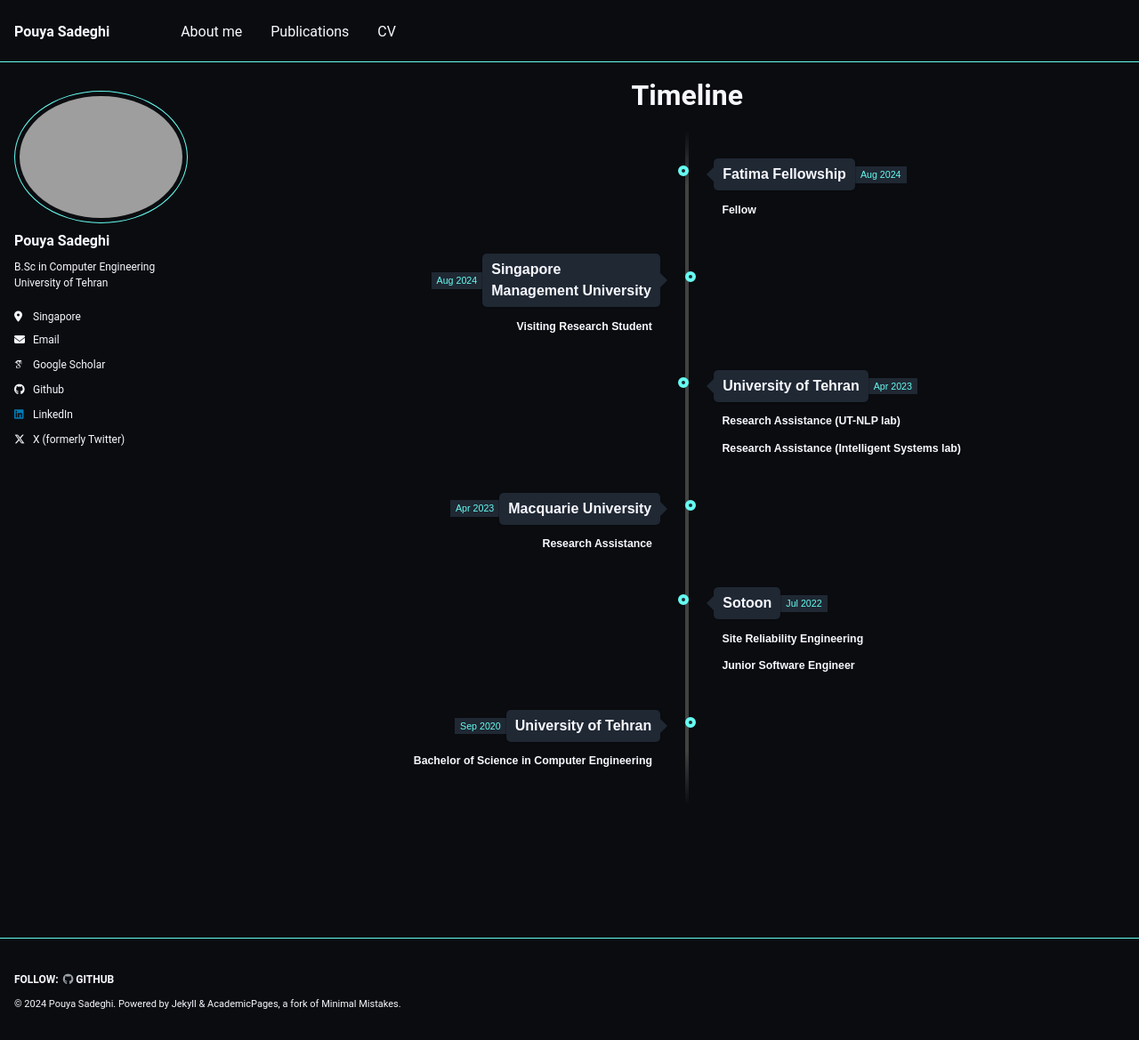
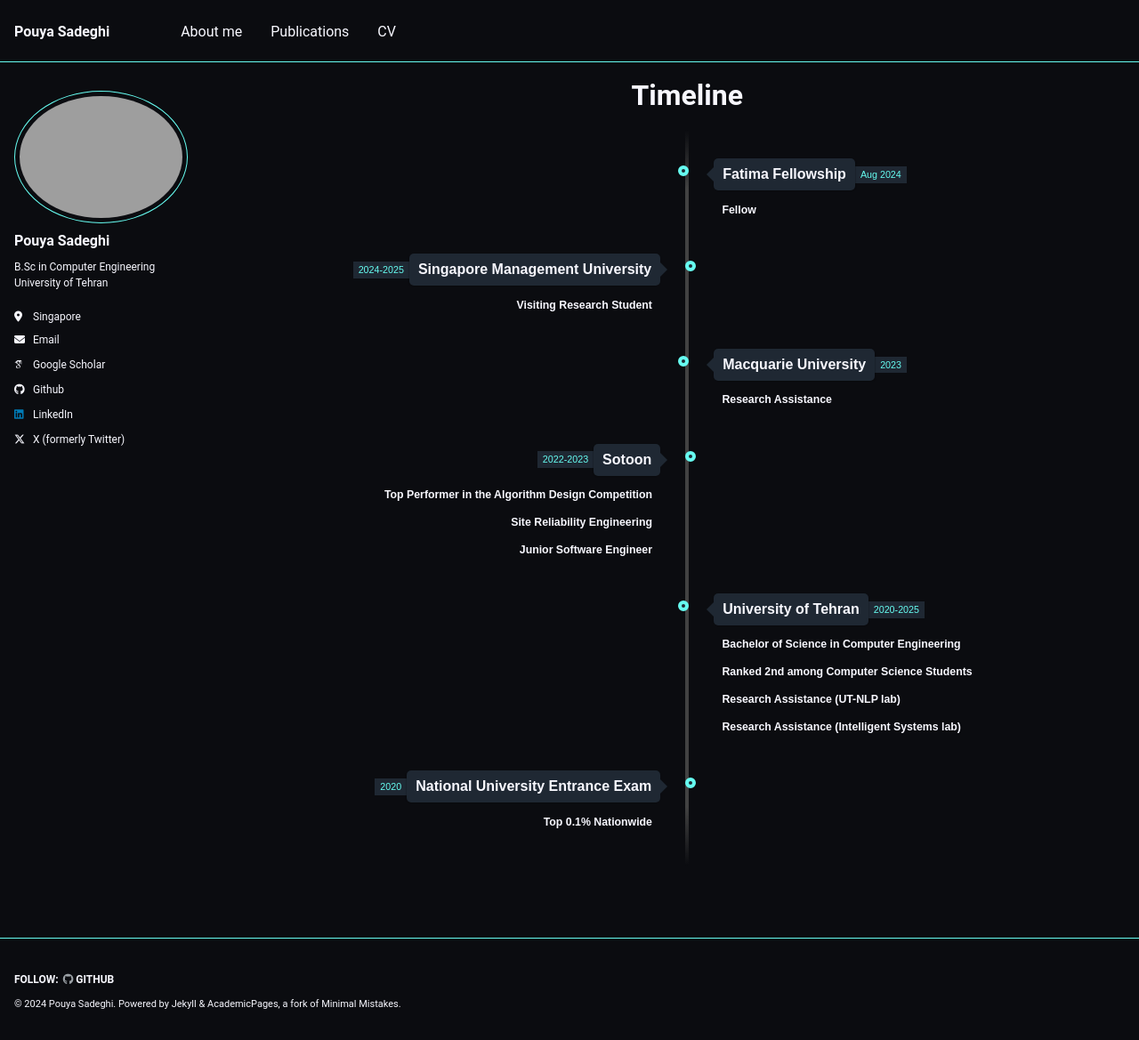
Before and after one commit to Ipouyall/Ipouyall.github.io, a Jekyll site: the page built from _pages/timeline.html, in a window 1280 px wide and 1169 px high. Shown: the whole window at 89% size. Built offline with Jekyll 4.4.1, drawn with Linux system fonts in a browser that asks for light colours; some web fonts are replaced.

Commit message:
Update the timeline contents.

```diff
--- a/_pages/timeline.html
+++ b/_pages/timeline.html
@@ -100,7 +100,7 @@ author_profile: true
     }
 
     .flag {
-      max-width: 200px;
+      max-width: 300px;
       position: relative;
       display: inline-block;
       background: #1f2833;
@@ -172,7 +172,7 @@ author_profile: true
     .time-wrapper {
       display: inline;
       line-height: 1em;
-      font-size: 0.66666em;
+      font-size: 0.67em;
       color: #66fcf1;
       /* Success color for time */
       vertical-align: middle;
@@ -210,7 +210,7 @@ author_profile: true
       margin: 1em 0.75em 0 0;
       font-size: 0.7em;
       line-height: 1.3em;
-      color: #f8f8ff;
+      color: #d2dde3;
       /* Light text color */
       display: none;
     }
@@ -362,11 +362,41 @@ author_profile: true
           <div class="flag-wrapper">
             <span class="flag">Singapore Management University</span>
             <span class="hover-text">Click for more</span>
-            <span class="time-wrapper"><span class="time">Aug 2024</span></span>
+            <span class="time-wrapper"><span class="time">2024-2025</span></span>
           </div>
           <div class="desc">Visiting Research Student</div>
-          <div class="detail">Working on Formal Methods for Safe and Trustworthy Probabilistic Systems under the
+          <div class="detail">[Aug 2024 - Present] Working on Formal Methods for Safe and Trustworthy Probabilistic Systems under the
             supervision of <a href="https://djordjezikelic.github.io" target="_blank">Prof. Djordje Zikelic</a>.</div>
+        </div>
+      </li>
+
+      <li>
+        <div class="direction-r">
+          <div class="flag-wrapper">
+            <span class="flag">Macquarie University</span>
+            <span class="hover-text">Click for more</span>
+            <span class="time-wrapper"><span class="time">2023</span></span>
+          </div>
+          <div class="desc">Research Assistance</div>
+          <div class="detail">[Apr 2023 - Oct 2023] At the DataScience lab, under the supervision of <a
+              href="https://researchers.mq.edu.au/en/persons/amin-beheshti" target="_blank">Prof. Amin Beheshti</a>.
+          </div>
+        </div>
+      </li>
+
+      <li>
+        <div class="direction-l">
+          <div class="flag-wrapper">
+            <span class="flag">Sotoon</span>
+            <span class="hover-text">Click for more</span>
+            <span class="time-wrapper"><span class="time">2022-2023</span></span>
+          </div>
+          <div class="desc">Top Performer in the Algorithm Design Competition</div>
+          <div class="detail">[Apr 2022] Ranked among the top participants in an algorithm design competition, organized as part of the entry process for Sotoon, leading to my selection as one of the top performers.</div>
+          <div class="desc">Site Reliability Engineering</div>
+          <div class="detail">[Jul 2022 - Sep 2022] Site Reliability Engineering Intern at Cloud Computing department.</div>
+          <div class="desc">Junior Software Engineer</div>
+          <div class="detail">[Sep 2022 - Mar 2023] Junior Software Engineer at Artificial Intelligence department.</div>
         </div>
       </li>
 
@@ -375,8 +405,12 @@ author_profile: true
           <div class="flag-wrapper">
             <span class="flag">University of Tehran</span>
             <span class="hover-text">Click for more</span>
-            <span class="time-wrapper"><span class="time">Apr 2023</span></span>
+            <span class="time-wrapper"><span class="time">2020-2025</span></span>
           </div>
+          <div class="desc">Bachelor of Science in Computer Engineering</div>
+          <div class="detail">[2020-2025] Started undergraduate studies in Computer Engineering.</div>
+          <div class="desc">Ranked 2nd among Computer Science Students</div>
+          <div class="detail">[second year] Ranked 2nd among 110 Computer Engineering students of EECE Department with GPA 19.45.</div>
           <div class="desc">Research Assistance (UT-NLP lab)</div>
           <div class="detail">[Apr 2023 - Present] Under the supervision of <a href="https://yyaghoobzadeh.github.io"
               target="_blank">Prof. Yadollah Yaghoobzadeh</a>.</div>
@@ -390,42 +424,12 @@ author_profile: true
       <li>
     <div class="direction-l">
       <div class="flag-wrapper">
-            <span class="flag">Macquarie University</span>
+        <span class="flag">National University Entrance Exam</span>
         <span class="hover-text">Click for more</span>
-            <span class="time-wrapper"><span class="time">Apr 2023</span></span>
+        <span class="time-wrapper"><span class="time">2020</span></span>
       </div>
-          <div class="desc">Research Assistance</div>
-          <div class="detail">At the DataScience lab, under the supervision of <a
-              href="https://researchers.mq.edu.au/en/persons/amin-beheshti" target="_blank">Prof. Amin Beheshti</a>.
-          </div>
-        </div>
-      </li>
-
-      <li>
-        <div class="direction-r">
-          <div class="flag-wrapper">
-            <span class="flag">Sotoon</span>
-            <span class="hover-text">Click for more</span>
-            <span class="time-wrapper"><span class="time">Jul 2022</span></span>
-          </div>
-          <div class="desc">Site Reliability Engineering</div>
-          <div class="detail">[Jul 2022 - Sep 2022] Site Reliability Engineering Intern at Cloud Computing department.
-          </div>
-          <div class="desc">Junior Software Engineer</div>
-          <div class="detail">[Sep 2022 - Mar 2023] Junior Software Engineer at Artificial Intelligence department.
-          </div>
-        </div>
-      </li>
-
-      <li>
-        <div class="direction-l">
-          <div class="flag-wrapper">
-            <span class="flag">University of Tehran</span>
-            <span class="hover-text">Click for more</span>
-            <span class="time-wrapper"><span class="time">Sep 2020</span></span>
-          </div>
-          <div class="desc">Bachelor of Science in Computer Engineering</div>
-          <div class="detail">Started undergraduate studies in Computer Engineering.</div>
+      <div class="desc">Top 0.1% Nationwide</div>
+      <div class="detail">Ranked in the top 0.1% of participants in the Iranian National University Entrance Exam, among over one million participants.</div>
     </div>
   </li>
 
```
Lines whose indentation alone changed are shown as unchanged.
